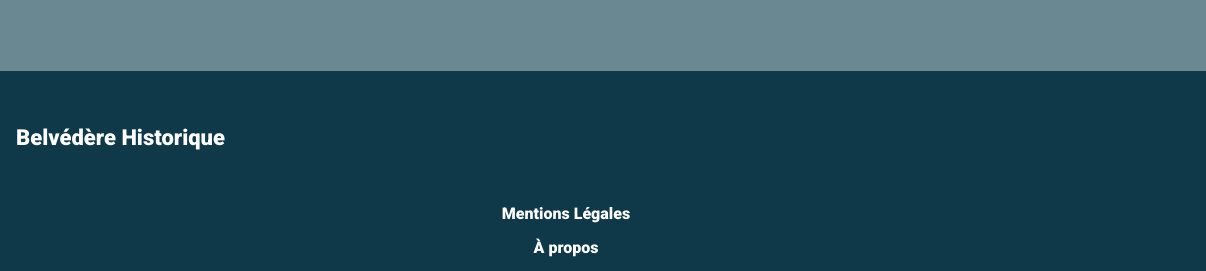
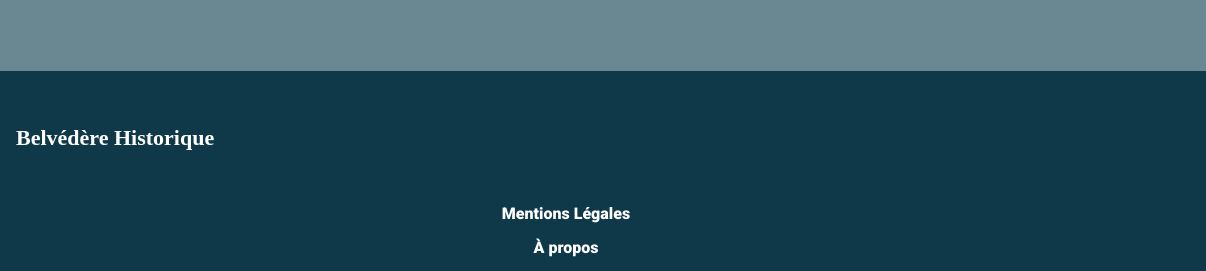
Before and after one commit to HoareauMatthieu/SAE105, a plain HTML site: page index.html in a window 1280 px wide. Shown: the part 3135-3406 px from the top of the page, 74-1280 px from the left. Drawn offline with Linux system fonts and the light colour scheme; a web font is replaced by a local one.

Commit message:
policetitre footer

```diff
--- a/src/css/layout/footer.css
+++ b/src/css/layout/footer.css
@@ -17,6 +17,7 @@
     padding-top: 15px;
     color: var(--white);
     font-size: var(--textepindex);
+    font-family: var(--cantata);
 }
 
 .footer__mention{
```
